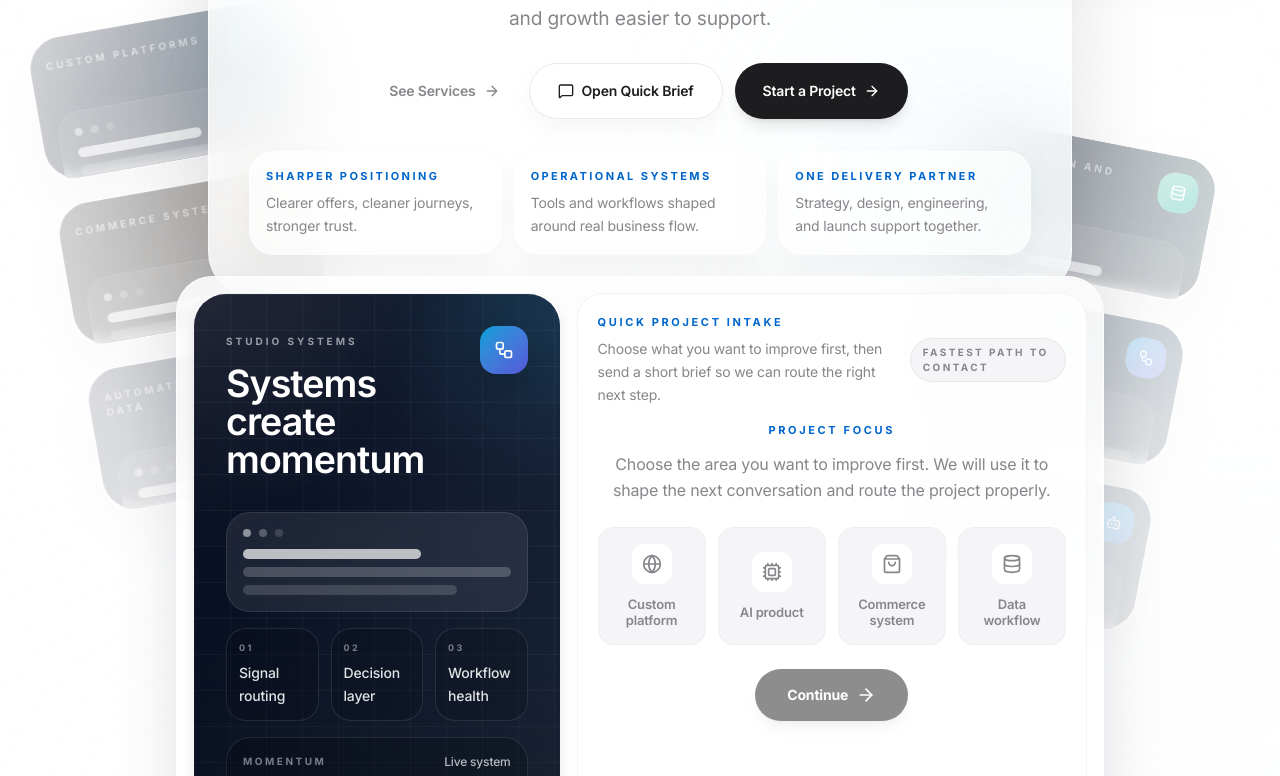
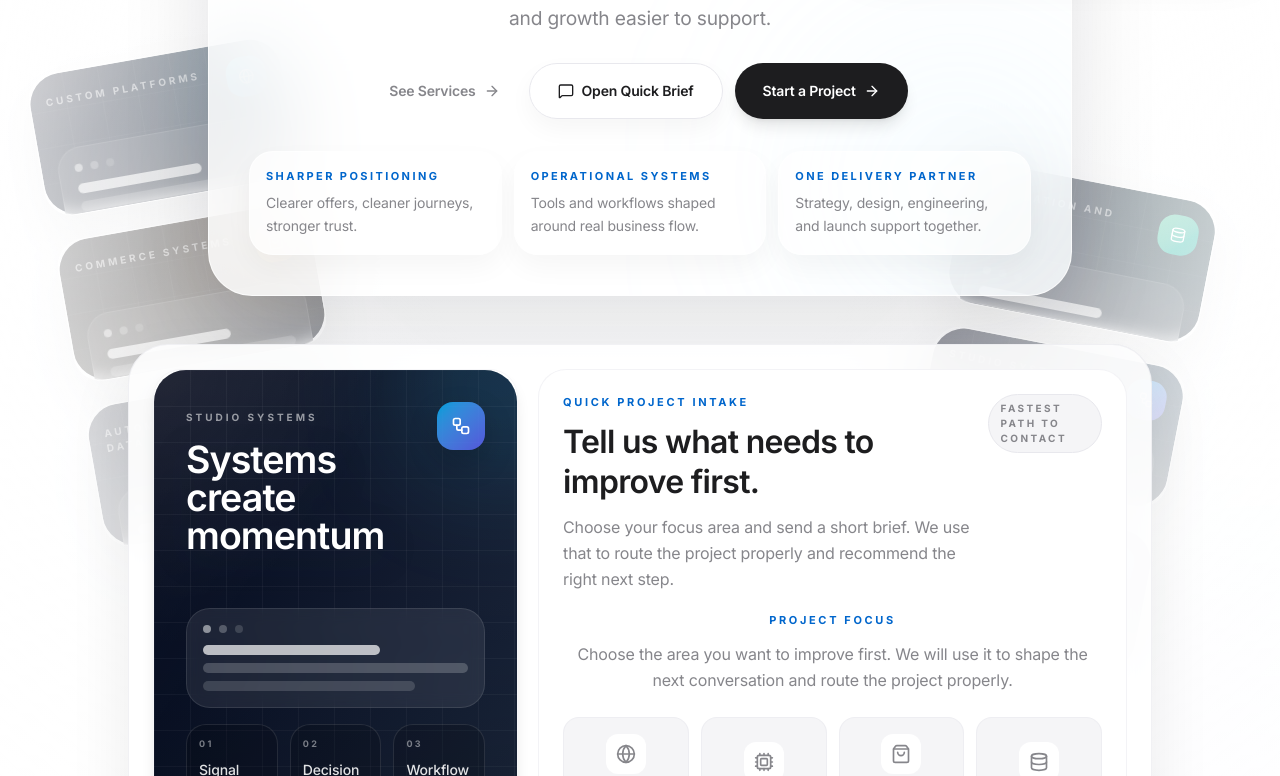
Before and after one commit to bakaltech/bakal-digital, a React (Vite) app: page / in a window 1280 px wide. Shown: the part 830-1606 px from the top of the page. Built offline with nearby package versions, Linux system fonts and the light colour scheme.

Commit message:
Separate hero from intake section

```diff
--- a/src/components/InteractiveHero.tsx
+++ b/src/components/InteractiveHero.tsx
@@ -37,7 +37,7 @@ export default function InteractiveHero() {
   };
 
   return (
-    <section className="relative min-h-[860px] lg:min-h-[980px] w-full overflow-hidden bg-paper pt-24 sm:pt-30 md:pt-34 pb-16 sm:pb-20 md:pb-24">
+    <section className="relative overflow-hidden bg-paper pt-24 sm:pt-30 md:pt-34 pb-12 sm:pb-16 md:pb-18">
       <div className="absolute inset-0 bg-[radial-gradient(circle_at_top_left,_rgba(0,102,204,0.08),_transparent_30%),radial-gradient(circle_at_bottom_right,_rgba(0,102,204,0.08),_transparent_26%),linear-gradient(to_bottom,#f8fafc_0%,#ffffff_42%,#f5f7fb_100%)]" />
 
       <div className="absolute inset-0 z-0 overflow-hidden pointer-events-none">
@@ -142,29 +142,38 @@ export default function InteractiveHero() {
           </div>
         </motion.div>
 
+      </div>
+
+      <div className="relative z-10 max-w-7xl mx-auto px-4 sm:px-6 lg:px-8 w-full pt-8 sm:pt-10 md:pt-12">
         <motion.div
           initial={{ opacity: 0, y: 40 }}
           animate={{ opacity: 1, y: 0 }}
           transition={{ duration: 1, delay: 0.08, ease: [0.16, 1, 0.3, 1] }}
-          className="relative z-10 mx-auto -mt-3 max-w-[58rem] sm:-mt-5"
+          className="mx-auto max-w-[64rem]"
         >
-          <div className="rounded-[1.8rem] sm:rounded-[2.25rem] border border-white/70 bg-white/84 p-3 sm:p-4 shadow-[0_24px_64px_rgba(17,19,21,0.12)] backdrop-blur-2xl">
-            <div className="grid gap-4 lg:grid-cols-[minmax(0,0.72fr)_minmax(0,1fr)]">
-              <div className="overflow-hidden rounded-[1.6rem] border border-brand-100/40 shadow-lg">
-                <BrandedVisual variant="studio" title="Systems create momentum" className="min-h-[15rem] sm:min-h-[17rem]" />
+          <div className="rounded-[2rem] sm:rounded-[2.5rem] border border-brand-100/60 bg-white/88 p-4 sm:p-5 lg:p-6 shadow-[0_24px_64px_rgba(17,19,21,0.08)] backdrop-blur-2xl">
+            <div className="grid gap-4 lg:grid-cols-[minmax(0,0.62fr)_minmax(0,1fr)] lg:gap-5">
+              <div className="overflow-hidden rounded-[1.75rem] border border-brand-100/40 shadow-lg">
+                <BrandedVisual variant="studio" title="Systems create momentum" className="min-h-[15rem] sm:min-h-[17rem] lg:min-h-full" />
               </div>
-              <div className="rounded-[1.6rem] border border-brand-100/50 bg-white/82 p-4 sm:p-5">
-                <div className="mb-4 flex items-center justify-between gap-4">
-                  <div>
+
+              <div className="rounded-[1.75rem] border border-brand-100/50 bg-white p-5 sm:p-6">
+                <div className="mb-5 flex flex-col gap-3 sm:flex-row sm:items-start sm:justify-between">
+                  <div className="max-w-[34rem]">
                     <p className="text-[11px] font-bold uppercase tracking-[0.24em] text-accent">Quick Project Intake</p>
-                    <p className="mt-2 max-w-[28rem] text-sm leading-relaxed text-brand-400">
-                      Choose what you want to improve first, then send a short brief so we can route the right next step.
+                    <h2 className="mt-3 text-2xl sm:text-[2rem] font-semibold text-ink leading-tight">
+                      Tell us what needs to improve first.
+                    </h2>
+                    <p className="mt-3 text-sm sm:text-base leading-relaxed text-brand-400">
+                      Choose your focus area and send a short brief. We use that to route the project properly and recommend the right next step.
                     </p>
                   </div>
-                  <div className="hidden sm:flex rounded-full border border-brand-100 bg-soft px-3 py-1.5 text-[10px] font-bold uppercase tracking-[0.24em] text-brand-400">
+
+                  <div className="inline-flex self-start rounded-full border border-brand-100 bg-soft px-3 py-1.5 text-[10px] font-bold uppercase tracking-[0.24em] text-brand-400">
                     Fastest path to contact
                   </div>
                 </div>
+
                 <LeadsGrid />
               </div>
             </div>
```
